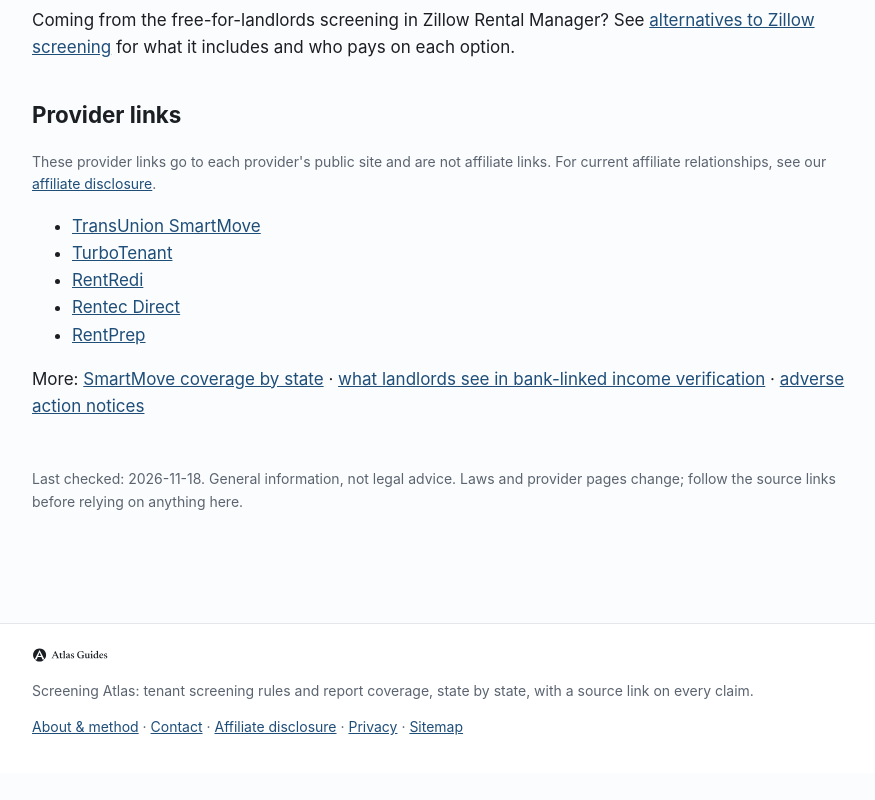
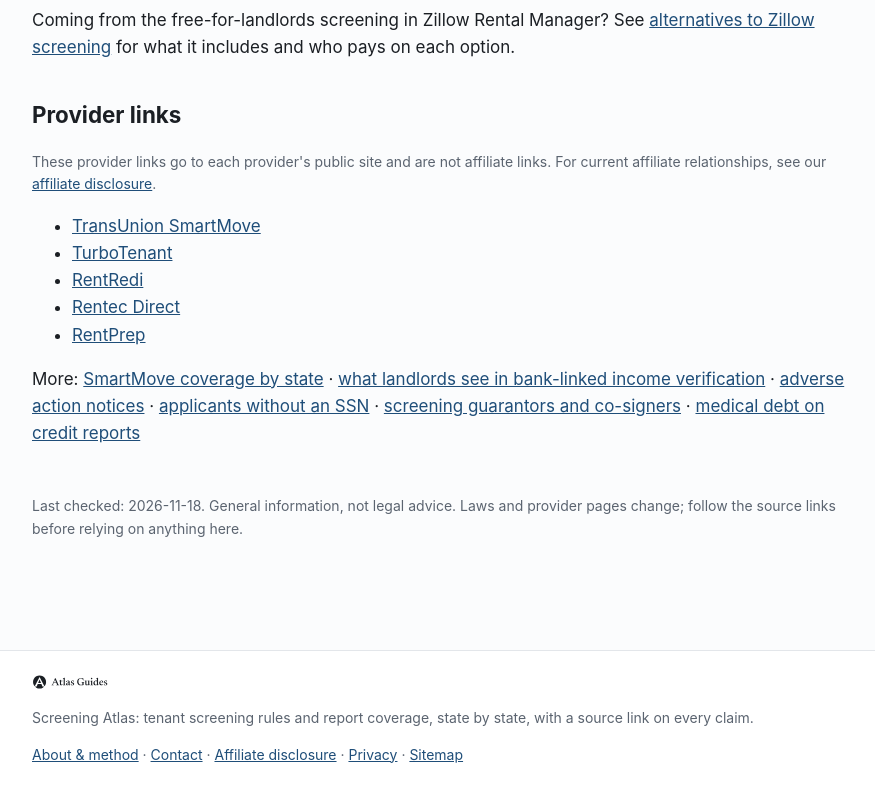
Before and after one commit to michellemccormack/screening-atlas, an Astro site: page /tenant-screening-report-comparison in a window 1280 px wide. Shown: the part 2772-3572 px from the top of the page, without its empty margins (198-1073 px from the left). Before the commit the page ends 3545 px from the top, so only its background shows below. Built offline with nearby package versions, Linux system fonts and the light colour scheme; Astro itself is replaced by a stand-in of ours.

Commit message:
Link new pages from rent collection fees and report comparison pages (3/3)

```diff
--- a/src/pages/rent-collection-app-fees.astro
+++ b/src/pages/rent-collection-app-fees.astro
@@ -89,6 +89,8 @@ const schema = {"@context":"https://schema.org","@type":"Article","headline":tit
     <li><a href="/">All Screening Atlas guides</a></li>
   </ul>
 
+  <p>Several of these apps also sell rent reporting to the credit bureaus; bureaus, prices and who pays are compared on <a href="/rent-reporting-services-compared/">rent reporting services compared</a>.</p>
+
   <h2>Provider links</h2>
   <p class="meta">The Innago link is an affiliate link; the others are ordinary provider links. See our <a href="/affiliate-disclosure/">affiliate disclosure</a>.</p>
   <ul>
--- a/src/pages/tenant-screening-report-comparison.astro
+++ b/src/pages/tenant-screening-report-comparison.astro
@@ -95,5 +95,5 @@ const schema = {"@context":"https://schema.org","@type":"Article","headline":tit
     <li><Aff id="rentec" href="https://www.rentecdirect.com/" text="Rentec Direct" /></li>
     <li><Aff id="rentprep" href="https://rentprep.com/" text="RentPrep" /></li>
   </ul>
-  <p>More: <a href="/smartmove-criminal-eviction-coverage-by-state/">SmartMove coverage by state</a> · <a href="/bank-linked-income-verification-what-landlords-see/">what landlords see in bank-linked income verification</a> · <a href="/adverse-action-notice-tenant-screening/">adverse action notices</a></p>
+  <p>More: <a href="/smartmove-criminal-eviction-coverage-by-state/">SmartMove coverage by state</a> · <a href="/bank-linked-income-verification-what-landlords-see/">what landlords see in bank-linked income verification</a> · <a href="/adverse-action-notice-tenant-screening/">adverse action notices</a> · <a href="/tenant-screening-without-ssn-itin/">applicants without an SSN</a> · <a href="/screening-guarantors-and-co-signers/">screening guarantors and co-signers</a> · <a href="/medical-debt-on-tenant-credit-reports/">medical debt on credit reports</a></p>
 </Base>
```
